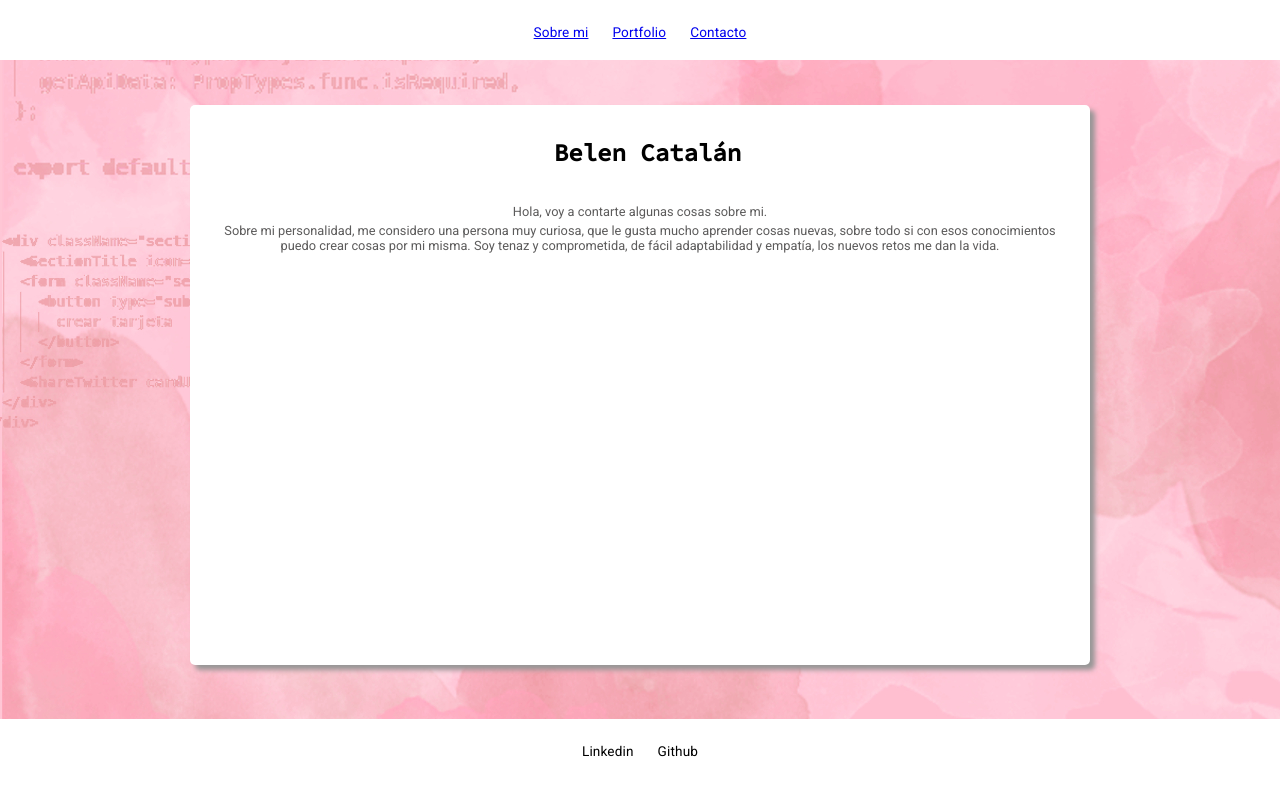
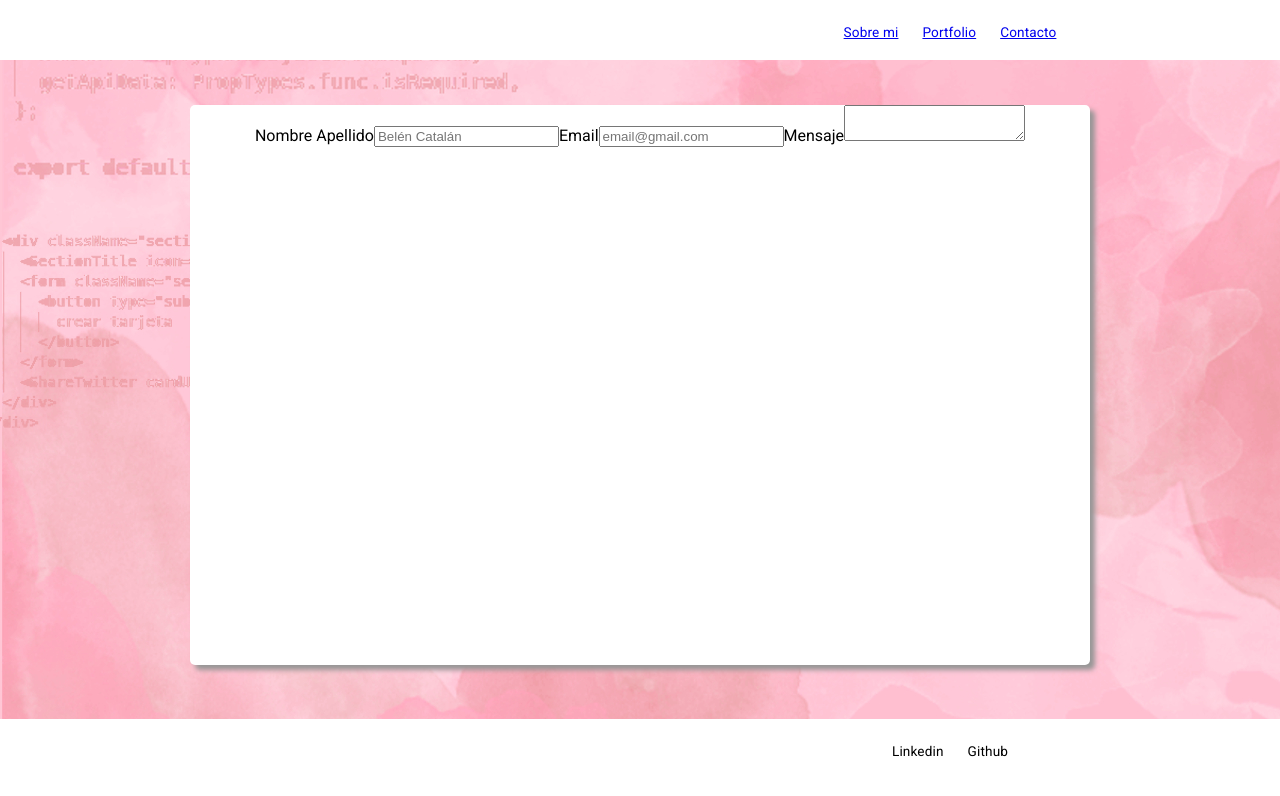
Before and after one commit to BelenCatalan/portfolio, a React app: page /contact in a window 1280 px wide. Built offline with nearby package versions, Linux system fonts and the light colour scheme.

Commit message:
add form to contact

```diff
--- a/src/components/App.js
+++ b/src/components/App.js
@@ -15,13 +15,18 @@ const AnimatedSwitch = withRouter(({ location }) => (
       <Switch location={location}>
         <Route path="/" component={About} exact />
         <Route path="/portfolio" component={Portfolio} />
-        <Route path="/contact" component={Contact} />
-        {/* <Route path="/second" component={Second} /> */}
+        <Route path="/contact" /*component={Contact} */>
+          <Contact handleContactText={handleContactText} />
+        </Route>
+        {/* <Route path="/second" component={Second} />  */}
       </Switch>
     </CSSTransition>
   </TransitionGroup>
 ));
 
+const handleContactText = (data) => {
+  console.log(data);
+};
 function App() {
   return (
     // <div className="">
@@ -32,7 +37,7 @@ function App() {
         </header>
         <main className="">
           <div className=" main__background App">
-            <AnimatedSwitch />
+            <AnimatedSwitch handleContactText={handleContactText} />
           </div>
         </main>
       </BrowserRouter>
--- a/src/components/Contacto.js
+++ b/src/components/Contacto.js
@@ -2,14 +2,31 @@ import React from 'react';
 // import aboutme from '../images/iconsabout.jpg';
 import '../stylesheets/App.scss';
 
-function contact() {
+function contact(props) {
+  console.log(props);
+  const handleInputText = (ev) => {
+    props.handleContactText({
+      value: ev.target.value,
+      name: ev.target.name,
+    });
+  };
+
+  const handlerSubmit = (e) => e.preventDefault();
+
   return (
     <div className="about__div">
-      <h4 className="about__h4">Belen Catalán</h4>
-      <p className="about__p">Hola, voy a contarte algunas cosas sobre mi.</p>
-      <p className="about__p"> Sobre mi personalidad, me considero una persona muy curiosa, que le gusta mucho aprender cosas nuevas, sobre todo si con esos conocimientos puedo crear cosas por mi misma. Soy tenaz y comprometida, de fácil adaptabilidad y empatía, los nuevos retos me dan la vida. </p>
+      <form onSubmit={handlerSubmit} action="" method="GET" id="info-user" className="">
+        <label htmlFor="">Nombre Apellido</label>
+        <input className="" type="" name="name" id="" placeholder="Belén Catalán" onChange={handleInputText} href="" value="" required />
 
-      {/* <img className="about__img" src={aboutme} alt="about me"></img> */}
+        <label htmlFor="">Email</label>
+        <input className="" type="" name="email" id="" placeholder="email@gmail.com" onChange={handleInputText} href="" value="" required />
+
+        <label htmlFor="">
+          Mensaje
+          <textarea className="" name="message" onChange={handleInputText}></textarea>
+        </label>
+      </form>
     </div>
   );
 }
--- a/src/stylesheets/App.scss
+++ b/src/stylesheets/App.scss
@@ -72,8 +72,12 @@
   display: flex;
   justify-content: center;
 
+  @media all and (min-width: 768px) {
+    margin-right: 5px;
+    max-width: 650px;
+  }
   @media all and (min-width: 1700px) {
-    max-width: 1200px;
+    max-width: 900px;
   }
 }
 
```
